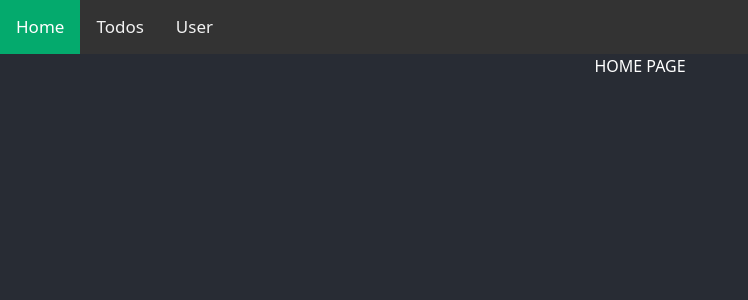
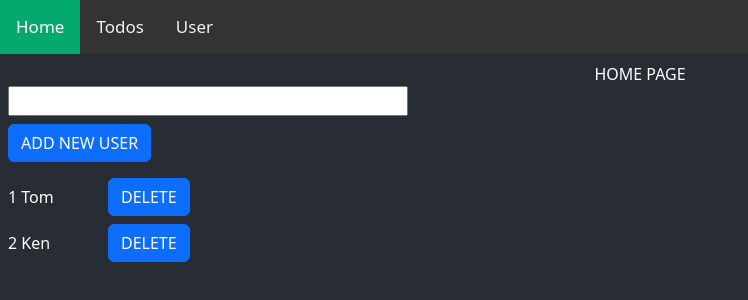
Before and after one commit to nhtien619/react-tutorial, a React (Create React App) app: page / in a window 1280 px wide. Shown: the top 300 px of the page, without its empty margins (0-748 px from the left). Built offline with nearby package versions, Linux system fonts and the light colour scheme.

Commit message:
apply redux to event action

```diff
--- a/package.json
+++ b/package.json
@@ -11,9 +11,11 @@
     "react": "^18.3.1",
     "react-bootstrap": "^2.10.3",
     "react-dom": "^18.3.1",
+    "react-redux": "^9.1.2",
     "react-router-dom": "^6.23.1",
     "react-scripts": "^5.0.1",
     "react-toastify": "^10.0.5",
+    "redux": "^5.0.1",
     "sass": "^1.77.4",
     "web-vitals": "^2.1.4"
   },
--- a/src/index.js
+++ b/src/index.js
@@ -1,22 +1,26 @@
 import React from 'react';
 import ReactDOM from 'react-dom/client';
+// react-redux
+import { Provider, createStoreHook } from 'react-redux';
+import { createStore } from 'redux';
+import rootReducer from './store/reducers/rootReducer';
+// import react-router-dom
+import { BrowserRouter, Routes, Route, useNavigate } from "react-router-dom";
 import App from './views/App.js';
 import reportWebVitals from './reportWebVitals';
 import './styles/global.scss'
 import 'bootstrap/dist/css/bootstrap.min.css';
-import { BrowserRouter, Routes, Route, useNavigate } from "react-router-dom";
 import ListTodo from './views/Todos/ListTodo.js';
 import Home from './views/Home/Home.js';
 import About from './views/About/About.js';
 import ListUser from './views/Users/ListUser.js';
 import UserDetail from './views/Users/UserDetail.js';
 
-
 const root = ReactDOM.createRoot(document.getElementById('root'));
+const rexduxStore = createStore(rootReducer);
 root.render(
-
-
   <React.StrictMode>
+    <Provider store={rexduxStore}>
       <BrowserRouter>
         <Routes>
           <Route element={<App />}>
@@ -29,7 +33,7 @@ root.render(
 
         </Routes>
       </BrowserRouter>
-
+    </Provider>
   </React.StrictMode>
 );
 
--- /dev/null
+++ b/src/store/reducers/rootReducer.js
@@ -0,0 +1,38 @@
+const initState = {
+    users: [
+        { id: 1, name: "Tom" },
+        { id: 2, name: "Ken" }
+    ]
+}
+
+
+const rootReducer = (state = initState, action) => {
+
+    switch (action.type) {
+        case 'DELETE_USER':
+            console.log('>>>> run into delete user:', action);
+            let users = state.users;
+            users = users.filter(u => u.id !== action.payload.id);
+
+            return {
+                ...state, users
+            }
+
+        case 'ADD_USER':
+            console.log('>>>> run into Add user:', action.payload);
+
+            let addUser = action.payload;
+
+            return {
+                ...state, users: [...state.users, addUser]
+            }
+
+            break;
+        case '':
+            break;
+    }
+
+    return state;
+}
+
+export default rootReducer;
--- a/src/views/Home/Home.js
+++ b/src/views/Home/Home.js
@@ -3,23 +3,129 @@ import { createBrowserRouter } from "react-router-dom";
 import AddTodo from "../Todos/AddTodo";
 import AddHookTo from "../../components/functions/AddHookTo";
 import NavigateHandler from "../../components/functions/NavigateHandler";
-
+import { connect } from "react-redux";
+import { Button, FormControl } from "react-bootstrap";
+import { type } from "@testing-library/user-event/dist/type";
+import { toast } from 'react-toastify';
+import FloatingLabel from 'react-bootstrap/FloatingLabel';
+import Form from 'react-bootstrap/Form';
 class Home extends React.Component {
     // componentDidMount() {
     //     setTimeout(() => {
     //         this.props.navigate('/about');
     //     }, 3000);
     // }
+    state = {
+        user: { id: 0, name: '' }
+    }
+
+    deleteUserHandler = (user) => {
+        console.log("Delete user: ", user);
+        this.props.deleteUserRedux(user);
+    }
+
+    onChangeName = (event) => {
+        let user = this.state.user;
+        user.id = Math.floor(Math.random() * 301);
+        user.name = event.target.value
+        this.setState({
+            user: user
+        })
+    }
+
+    addNewUserHandle = () => {
+        let user = this.state.user;
+        let lisUsers = this.props.dataRedux;
+
+        if (!user || !user.name) {
+            toast.warning("Request fields !!");
+            return;
+        }
+
+
+        // console.log('>>> ', lisUsers.includes(lisUsers.find(item => item.name == user.name)));
+
+        if (lisUsers && lisUsers.includes(lisUsers.find(item => item.name.toLowerCase() == user.name.toLowerCase()))) {
+            toast.error("User " + `'${user.name}'` + " already exists.");
+            return;
+        }
+        let data = this.props.addNewuserRedux(user);
+        console.log('>>>>> addNewUserHandle', data);
+        if (data) {
+            this.setState({
+                user: { id: 0, name: '' }
+            })
+
+            toast.success('Add successful.');
+        }
+        // this.setState({
+        //     user: user
+        // })
+    }
 
     render() {
-        //console.log(this.props);
+        let lisUsers = this.props.dataRedux;
+
+        console.log('>>> Check props: ', this.state);
         return (
-            <div>
-                HOME PAGE
+            <div className="m-2">
+                <div>
+                    HOME PAGE
+
+
+                </div>
+
+
+
+                <div className="d-flex flex-column mb-3" style={{ maxWidth: "400px" }}>
+
+                    {/* <FloatingLabel controlId="floatingInput" label="User name" className="mb-2"
+                        onChange={(event) => { this.onChangeName(event); }}>
+                        <FormControl type="text" placeholder="user name"></FormControl>
+                    </FloatingLabel> */}
+
+                    <input className="mb-2" type="text" value={this.state.user.name} onChange={(event) => { this.onChangeName(event); }}></input>
+
+                    <Button style={{ width: "fit-content", textAlign: "center" }} onClick={() => { this.addNewUserHandle(); }}>ADD NEW USER</Button>
+                </div>
+
+                <div className="d-flex flex-column">
+
+                    {
+                        lisUsers && lisUsers.length > 0 && lisUsers.map((item, index) => {
+                            return (
+                                <div key={item.id} className="d-flex align-items-center text-start mb-2">
+                                    <div style={{ minWidth: "100px" }}>
+                                        {index + 1} {item.name}
+                                    </div>
+                                    <div className="ml-2">
+                                        <Button onClick={() => { this.deleteUserHandler(item); }}>DELETE</Button>
+                                    </div>
+                                </div>
+                            )
+                        })
+                    }
+
+                </div>
+
             </div>
+
         )
     }
 }
 
+const mapStateToProps = (state) => {
+    return {
+        dataRedux: state.users
+    }
+}
+
+const mapDispatchToProps = (dispatch) => {
+    return {
+        deleteUserRedux: (userDelete) => dispatch({ type: 'DELETE_USER', payload: userDelete }),
+        addNewuserRedux: (userAdd) => dispatch({ type: 'ADD_USER', payload: userAdd })
+    }
+}
+
 // use function component handle call hook from class component
-export default NavigateHandler(Home);
+export default connect(mapStateToProps, mapDispatchToProps)(NavigateHandler(Home));
```
Also changed, not shown: src/views/App.js (+0 -8 lines), 1 other file (tests, documents, lock files or other folders). Lines whose indentation alone changed are shown as unchanged.
